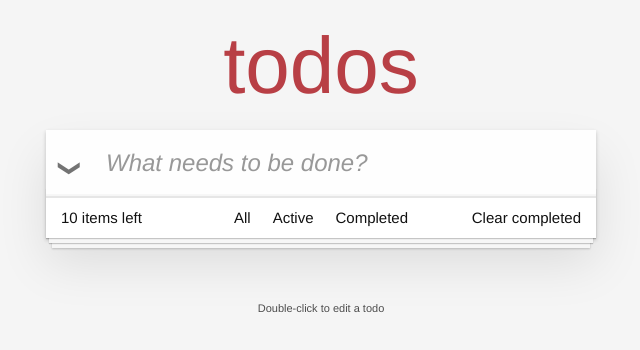
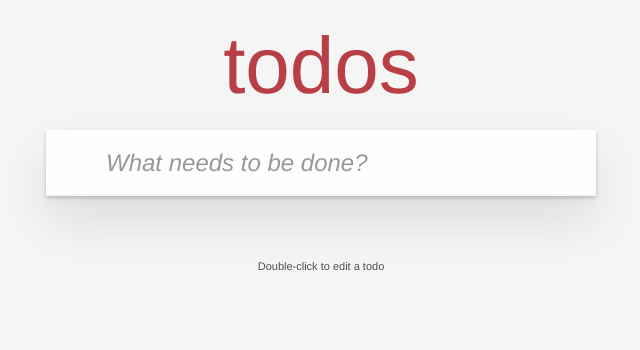
Before and after one commit to Atlanstis/vue3.0-study, a Vue app in the folder todolist/: page / in a window 1280 px wide. Shown: the top 350 px of the page, without its empty margins (319-959 px from the left). Built offline with nearby package versions, Linux system fonts and the light colour scheme.

Commit message:
优化显示

```diff
--- a/todolist/src/App.vue
+++ b/todolist/src/App.vue
@@ -11,7 +11,7 @@
         @keyup.enter="addTodo"
       />
     </header>
-    <section class="main">
+    <section v-show="count" class="main">
       <input
         v-model="allDone"
         id="toggle-all"
@@ -42,17 +42,21 @@
         </li>
       </ul>
     </section>
-    <footer class="footer">
+    <footer v-show="count" class="footer">
       <span class="todo-count">
-        <strong>10</strong>
-        items left
+        <strong>{{ remainingCount }}</strong>
+        {{ remainingCount > 1 ? 'items' : 'item' }} left
       </span>
       <ul class="filters">
         <li><a href="#/all">All</a></li>
         <li><a href="#/active">Active</a></li>
         <li><a href="#/completed">Completed</a></li>
       </ul>
-      <button class="clear-completed">
+      <button
+        v-show="count > remainingCount"
+        @click="removeComplted"
+        class="clear-completed"
+      >
         Clear completed
       </button>
     </footer>
@@ -92,7 +96,12 @@
   const removeTodo = (index) => {
     todos.value.splice(index, 1)
   }
-  return { removeTodo }
+
+  const removeComplted = () => {
+    todos.value = todos.value.filter((todo) => !todo.completed)
+  }
+
+  return { removeTodo, removeComplted }
 }
 
 // 编辑待办事项
@@ -146,8 +155,9 @@
   })
 
   const type = ref('all')
-
   const filteredTodos = computed(() => filter[type.value](todos.value))
+  const remainingCount = computed(() => filter.active(todos.value).length)
+  const count = computed(() => todos.value.length)
 
   const filter = {
     all: (list) => list,
@@ -155,6 +165,7 @@
     completed: (list) => list.filter((todo) => todo.completed)
   }
 
+  // 监听 hash 变化，切换显示数据
   const onHashChange = () => {
     const hash = window.location.hash.replace('#/', '')
     if (filter[hash]) {
@@ -176,7 +187,9 @@
 
   return {
     allDone,
-    filteredTodos
+    filteredTodos,
+    remainingCount,
+    count
   }
 }
 
@@ -185,11 +198,12 @@
 
   setup() {
     const todos = ref([])
-    const { removeTodo } = useRemove(todos)
+    const { removeTodo, removeComplted } = useRemove(todos)
     return {
       todos,
       ...useAdd(todos),
       removeTodo,
+      removeComplted,
       ...useEdit(removeTodo),
       ...useFilter(todos)
     }
```
